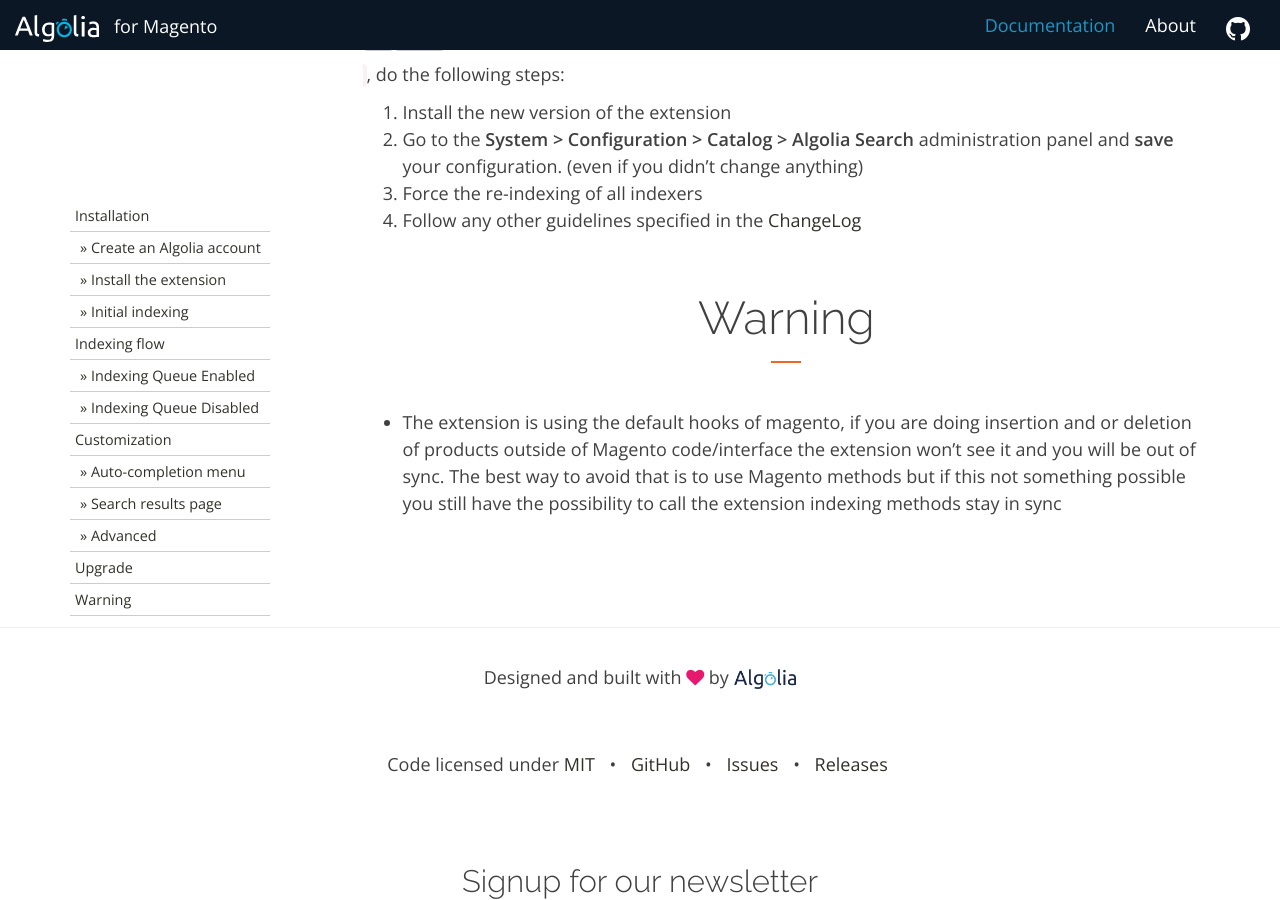
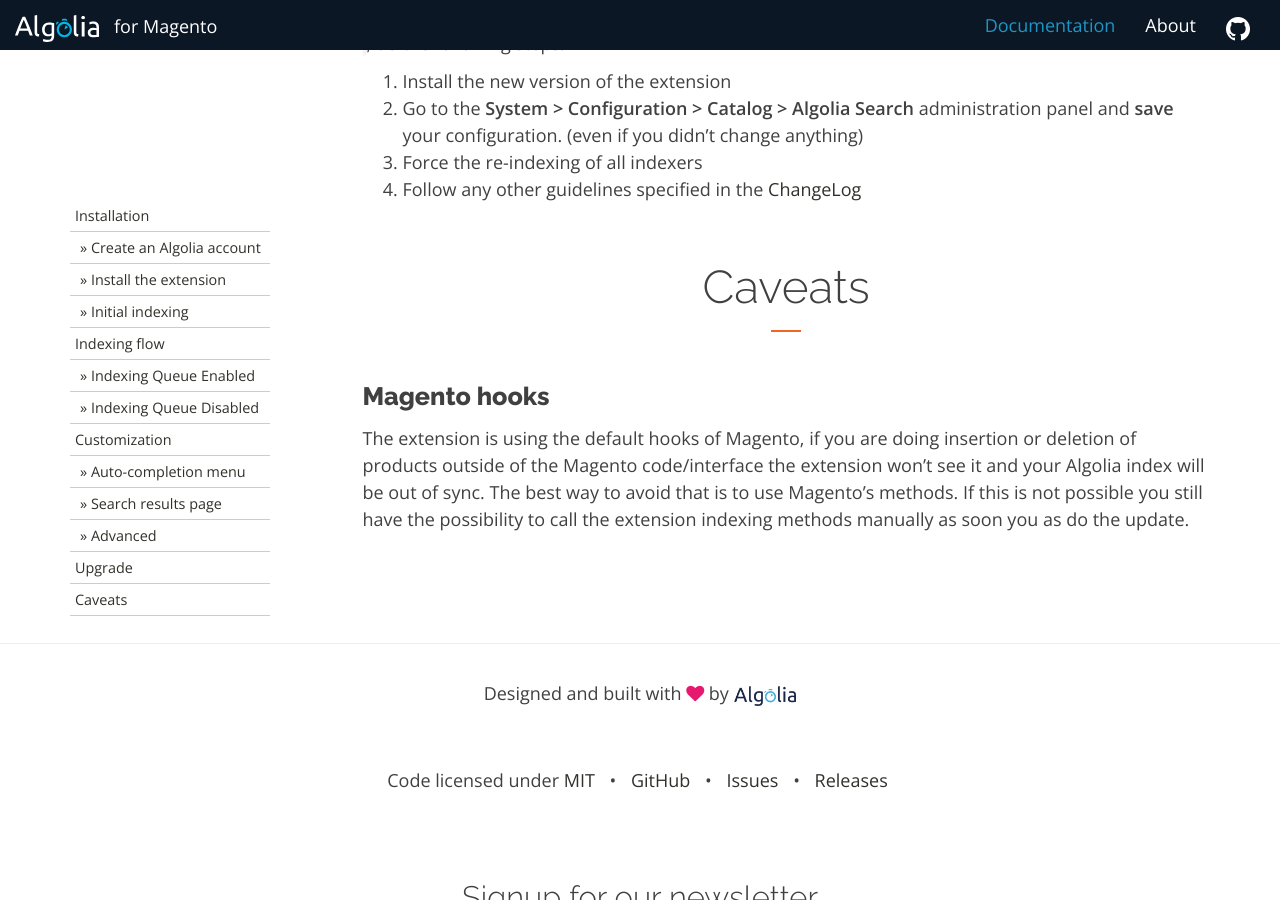
Before and after one commit to algolia/algoliasearch-magento, a Jekyll site: the page built from doc/documentation.md, in a window 1280 px wide and 900 px high, scrolled down 6324 px. Built offline with Jekyll 4.4.1, drawn with Linux system fonts in a browser that asks for light colours; nearby versions of some CDN libraries; comment, search, counter and statistics services are not loaded; some of the changed text lies outside the part shown.

Commit message:
Docs: small style fixes

````diff
--- a/doc/documentation.md
+++ b/doc/documentation.md
@@ -120,7 +120,7 @@
 
 If you want to use a widget that is not expose in the administration panel for a particular faceted attribute you can configure it using the `customAttributeFacet` variable of the `topsearch.phtml` file. For example if you want to have a toggle widget for the `in_stock` attribute, your `customAttributeFacet` variable should look like:
 
-```js
+{% highlight js %}
 var customAttributeFacet = {
   in_stock: function (facet, templates) {
     instantsearch.widgets.toggle({
@@ -138,7 +138,7 @@
     [...]
   }
 };
-```
+{% endhighlight %}
 
 # Upgrade
 {: .headline}
@@ -150,7 +150,9 @@
  1. Force the re-indexing of all indexers
  1. Follow any other guidelines specified in the [ChangeLog](https://github.com/algolia/algoliasearch-magento/blob/master/CHANGELOG.md)
 
-# Warning
+# Caveats
 {: .headline}
 
- - The extension is using the default hooks of magento, if you are doing insertion and or deletion of products outside of Magento code/interface the extension won't see it and you will be out of sync. The best way to avoid that is to use Magento methods but if this not something possible you still have the possibility to call the extension indexing methods stay in sync
+### Magento hooks
+
+ The extension is using the default hooks of Magento, if you are doing insertion or deletion of products outside of the Magento code/interface the extension won't see it and your Algolia index will be out of sync. The best way to avoid that is to use Magento's methods. If this is not possible you still have the possibility to call the extension indexing methods manually as soon you as do the update.
````
